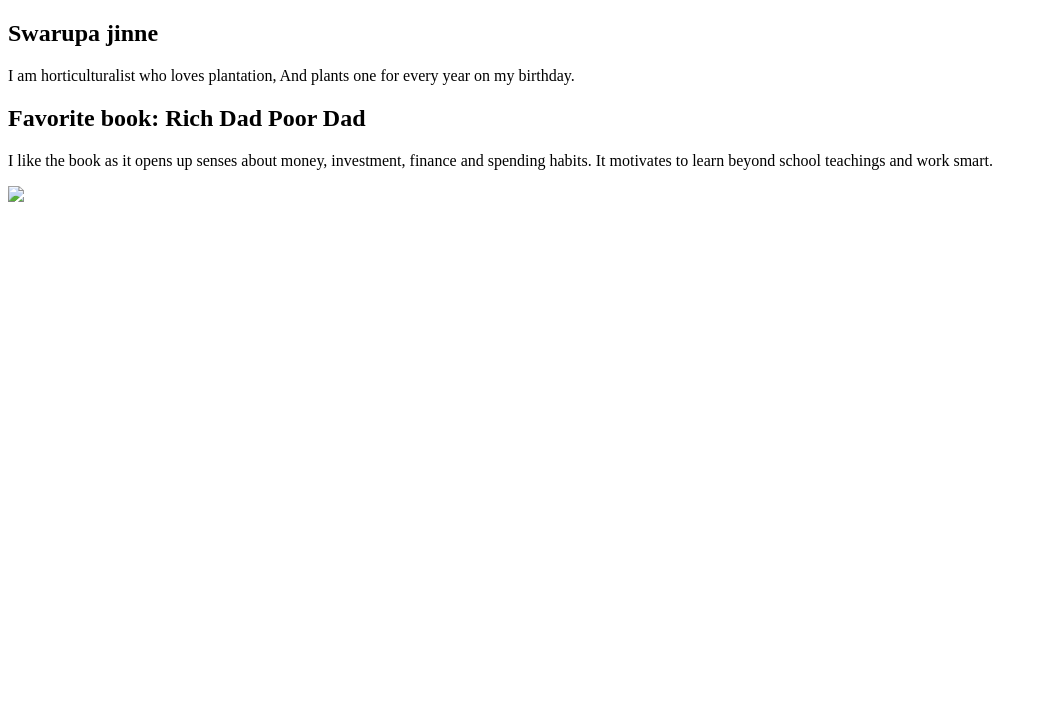
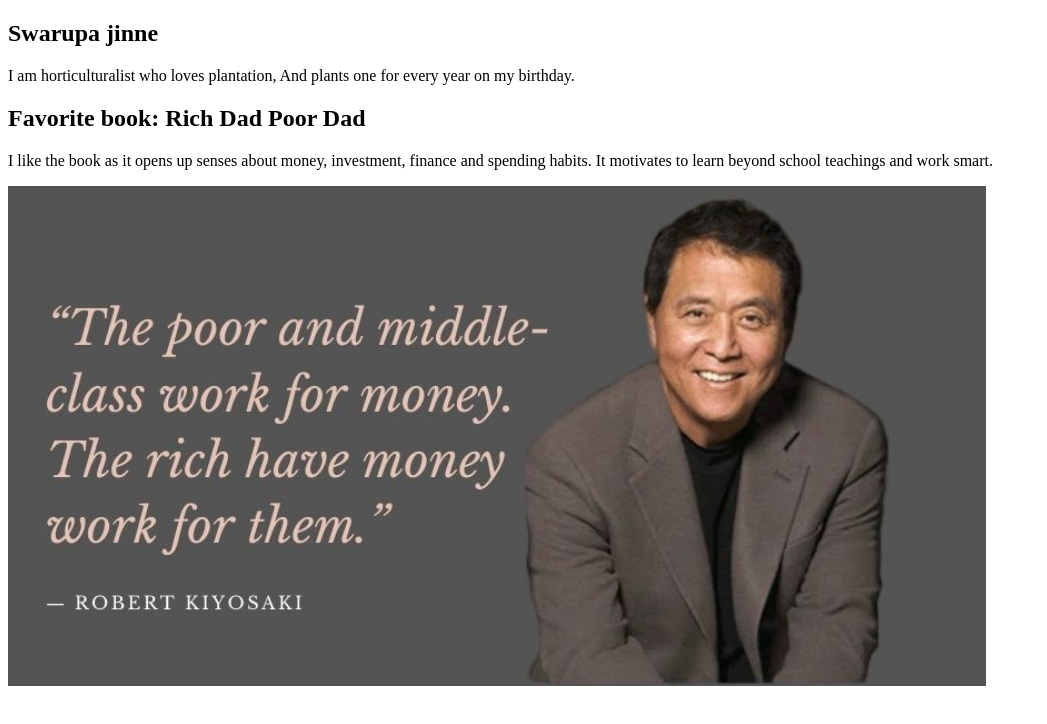
Before and after one commit to 44-563-Web-Apps-S23/44563-webapps-assignment-3-SwarupaJinne, a plain HTML site: page aboutme.html in a window 1280 px wide. Shown: the whole page, without its empty margins (0-1047 px from the left). Drawn offline with Linux system fonts and the light colour scheme.

Commit message:
changes after image and aboutme.html

```diff
--- a/aboutme.html
+++ b/aboutme.html
@@ -12,7 +12,7 @@
 <P>I like the book as it opens up senses about money, investment, finance and spending habits.
     It motivates to learn beyond school teachings and work smart.
 </P>
-<img src=“RICHDADPOORDADIMAGE.jpg”>
+<img src="RICHDADPOORDADIMAGE.jpg" height="500px" alt="movie poster">
 
 </body>
 </html>
```
Also changed, not shown: index.html (+1 -1 lines).
